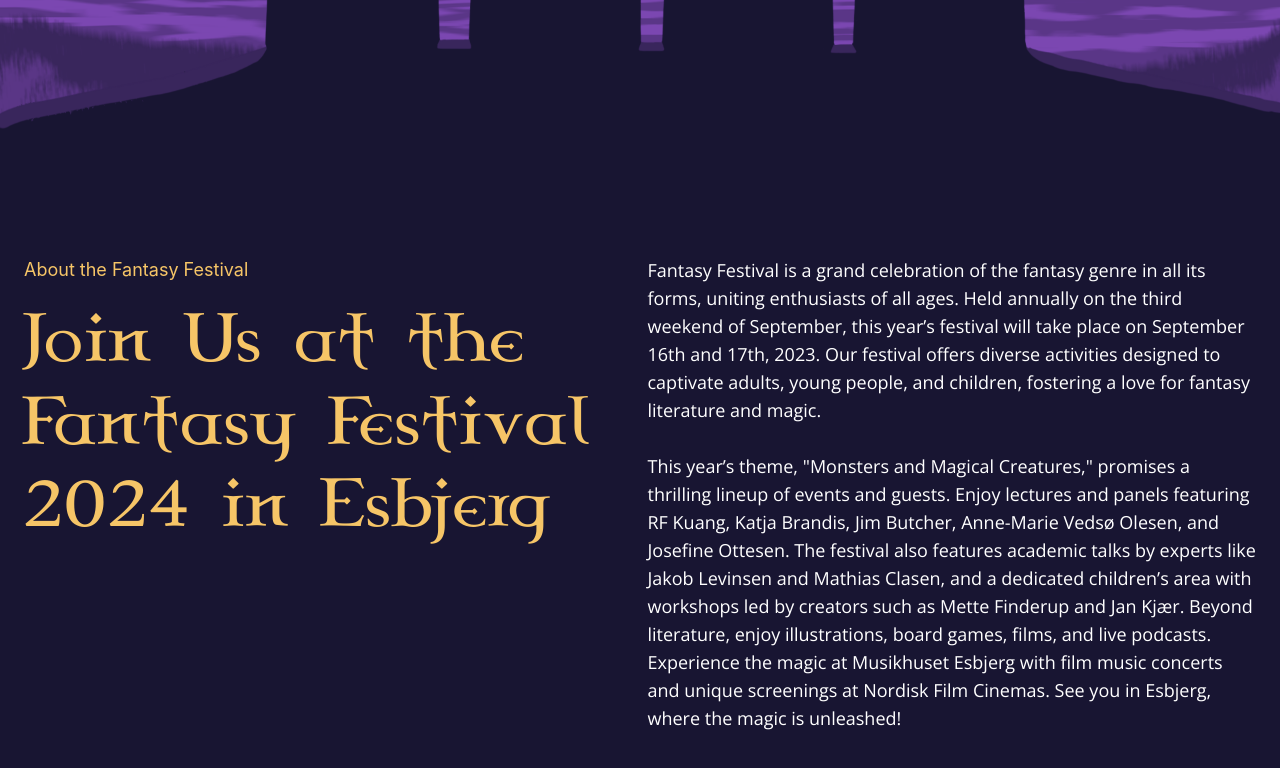
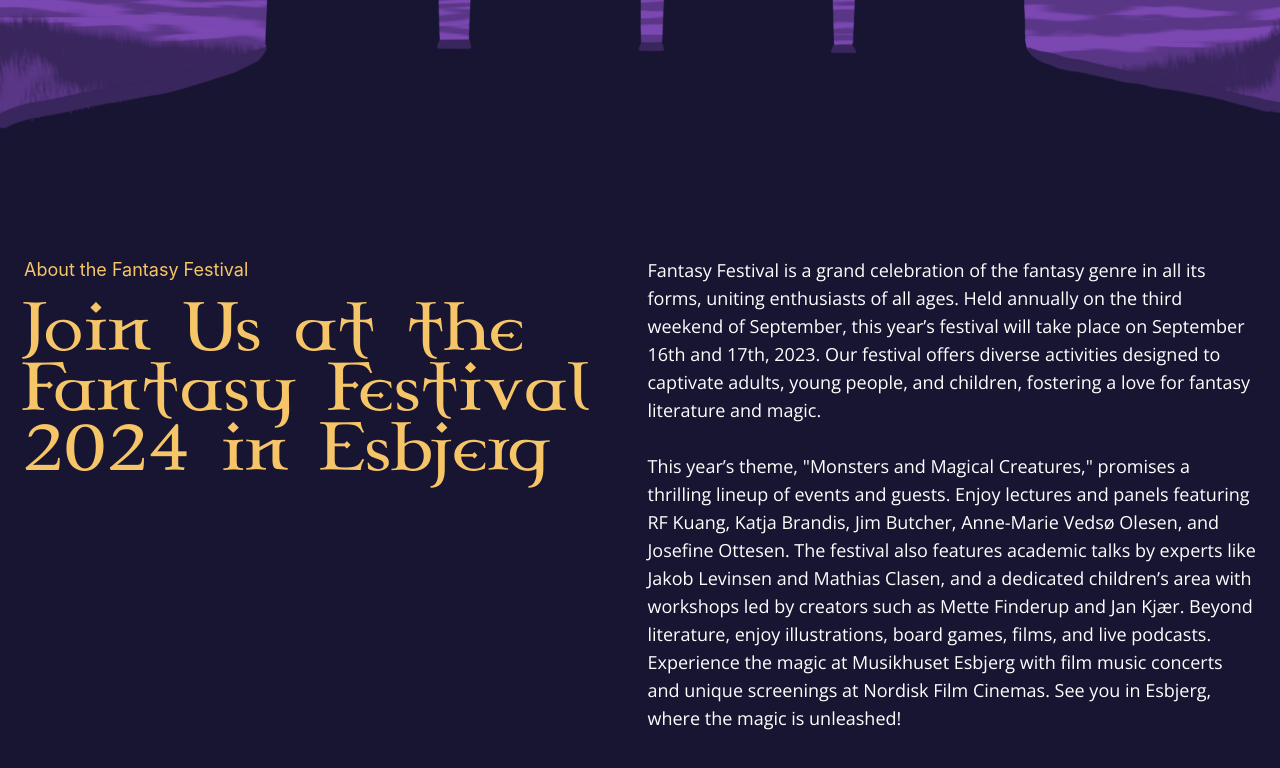
Before and after one commit to MarinEASV/Fantasy-Festival-, a Vue app: page / in a window 1280 px wide. Shown: the part 624-1392 px from the top of the page. Built offline with nearby package versions, Linux system fonts and the light colour scheme.

Commit message:
heading fix

```diff
--- a/src/components/About.vue
+++ b/src/components/About.vue
@@ -3,7 +3,7 @@
 
 <div class="container md:columns-2  mx-auto">
     <p class="text-lg mb-4 text-yellow">About the Fantasy Festival</p>
-    <h2 class="text-6xl pb-6 break-after-column font-title leading-snug tracking-wide text-yellow">Join Us at the Fantasy Festival 2024 in Esbjerg </h2>
+    <h2 class="text-5xl md:text-6xl pb-6 break-after-column font-title leading-tight  tracking-wide text-yellow">Join Us at the Fantasy Festival 2024 in Esbjerg </h2>
       <p class="text-lg font-body">Fantasy Festival is a grand celebration of the fantasy genre in all its forms, uniting enthusiasts of all ages. Held annually on the third weekend of September, this year’s festival will take place on September 16th and 17th, 2023. Our festival offers diverse activities designed to captivate adults, young people, and children, fostering a love for fantasy literature and magic. <br><br>
         This year’s theme, "Monsters and Magical Creatures," promises a thrilling lineup of events and guests. Enjoy lectures and panels featuring RF Kuang, Katja Brandis, Jim Butcher, Anne-Marie Vedsø Olesen, and Josefine Ottesen. The festival also features academic talks by experts like Jakob Levinsen and Mathias Clasen, and a dedicated children’s area with workshops led by creators such as Mette Finderup and Jan Kjær. Beyond literature, enjoy illustrations, board games, films, and live podcasts. Experience the magic at Musikhuset Esbjerg with film music concerts and unique screenings at Nordisk Film Cinemas. See you in Esbjerg, where the magic is unleashed!  </p>
   </div>
```
